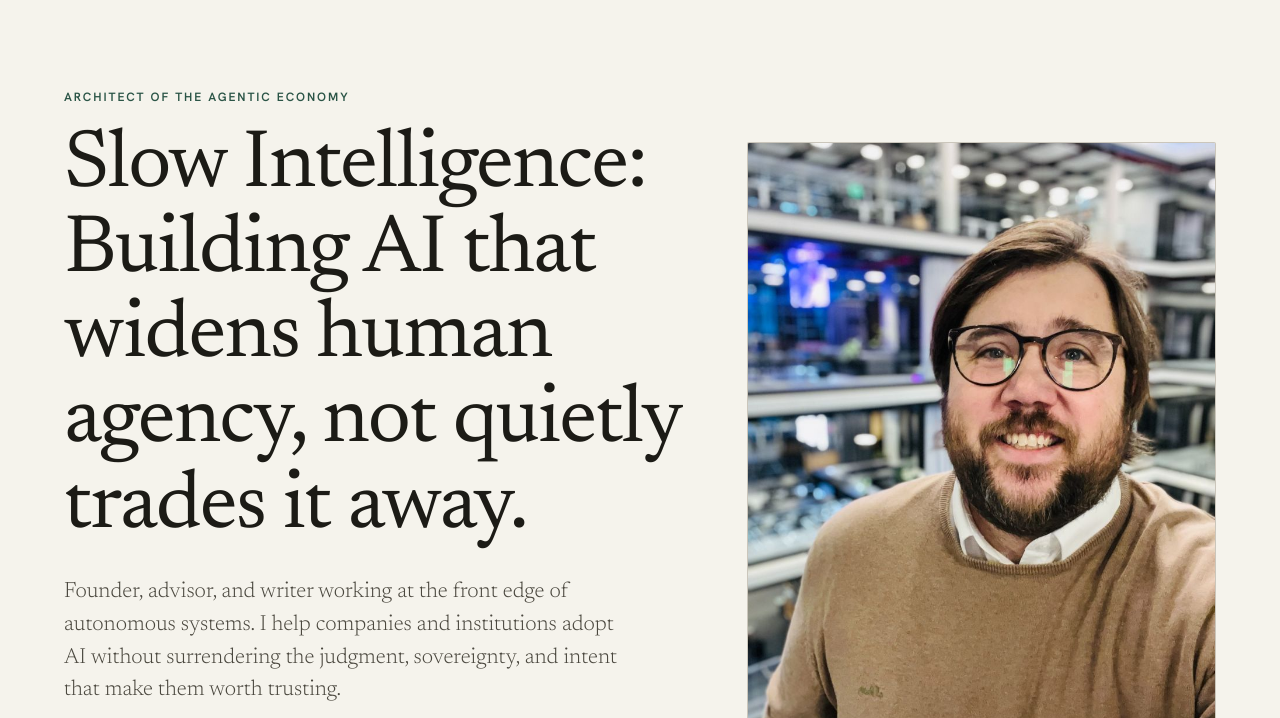
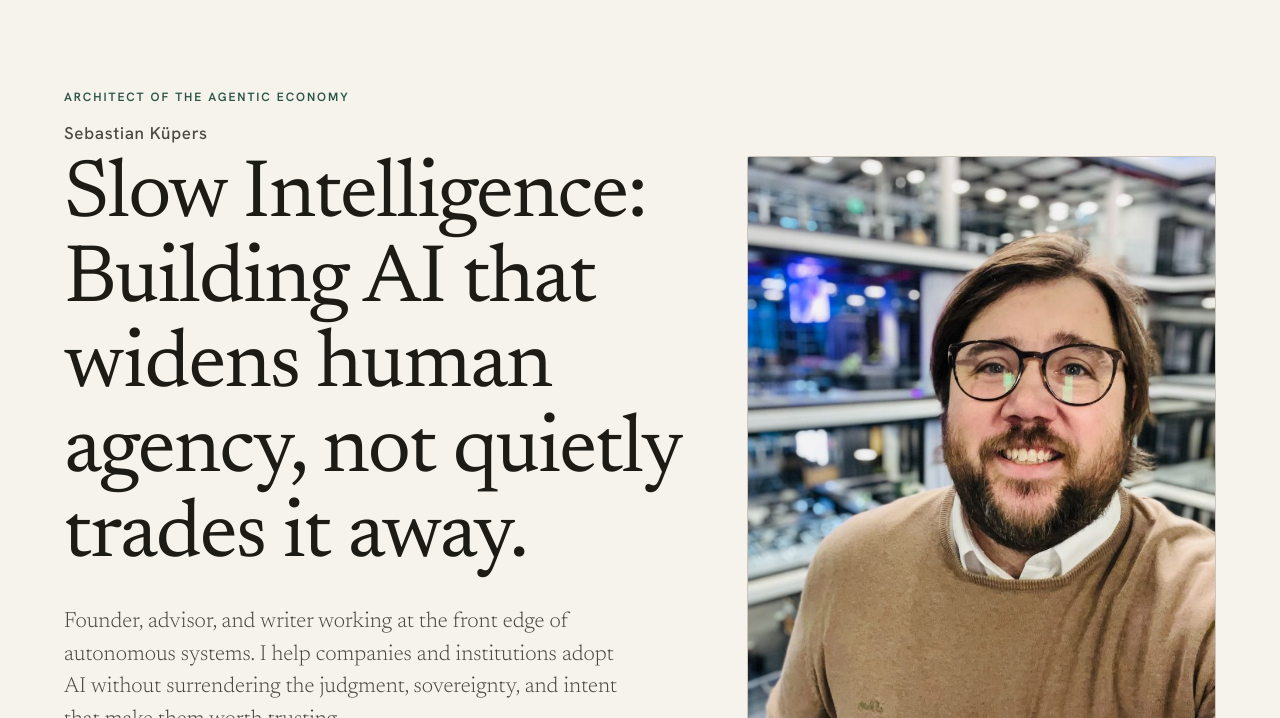
Before and after one commit to sebkuepers/personal-website, an Astro site: page / in a window 1280 px wide. Shown: the part 82-800 px from the top of the page. Built offline with nearby package versions, Linux system fonts and the light colour scheme; Astro itself is replaced by a stand-in of ours.

Commit message:
SEO: name in hero H1 + richer Person schema for name queries
- Hero H1 now leads with a visually quiet 'Sebastian Küpers' line above
  the Slow Intelligence statement, so the full name sits in both the
  title tag and the H1 of the homepage.
- Person JSON-LD gains alternateName (no-umlaut variant), givenName/
  familyName, homeLocation (Berlin), and knowsAbout topics to strengthen
  the entity for a potential knowledge panel.

Co-authored-by: sebkuepers <sebkuepers@users.noreply.github.com>

```diff
--- a/src/layouts/BaseLayout.astro
+++ b/src/layouts/BaseLayout.astro
@@ -42,10 +42,15 @@ const personLd = {
   '@context': 'https://schema.org',
   '@type': 'Person',
   name: SITE.name,
+  alternateName: 'Sebastian Kuepers',
+  givenName: 'Sebastian',
+  familyName: 'Küpers',
   url: SITE.url,
   image: new URL('/images/sebastian-portrait.jpg', SITE.url).href,
   jobTitle: 'Founder, advisor & writer',
   description: SITE.description,
+  homeLocation: { '@type': 'Place', name: 'Berlin, Germany' },
+  knowsAbout: ['agentic economy', 'AI sovereignty', 'artificial intelligence', 'digital transformation'],
   sameAs: Object.values(SOCIAL).filter(Boolean),
 };
 ---
--- a/src/pages/index.astro
+++ b/src/pages/index.astro
@@ -29,6 +29,7 @@ const ventures = (await getCollection('ventures')).sort(
       <div class="hero-col">
         <p class="eyebrow accent reveal">{HERO.eyebrow}</p>
         <h1 class="display hero-head reveal d1">
+          <span class="hero-name">Sebastian K&uuml;pers</span>
           Slow Intelligence: Building AI that widens human agency, not quietly trades it&nbsp;away.
         </h1>
         <p class="lead hero-lead reveal d2">{HERO.lead}</p>
--- a/src/styles/home.css
+++ b/src/styles/home.css
@@ -18,6 +18,16 @@
 .hero { padding-top: var(--s-6); padding-bottom: var(--s-6); }
 .hero-head { font-size: var(--t-mega); margin: 1.1rem 0 0; }
 .hero-head em { font-style: italic; color: var(--accent); }
+.hero-name {
+  display: block;
+  font-family: var(--font-ui);
+  font-size: var(--t-body);
+  font-weight: 500;
+  letter-spacing: 0.04em;
+  text-transform: none;
+  color: var(--ink-2);
+  margin-bottom: 0.75rem;
+}
 .hero-lead { margin-top: 1.6rem; max-width: 46ch; }
 .hero-ctas { display: flex; flex-wrap: wrap; gap: 0.8rem; margin-top: 2.2rem; }
 
```
